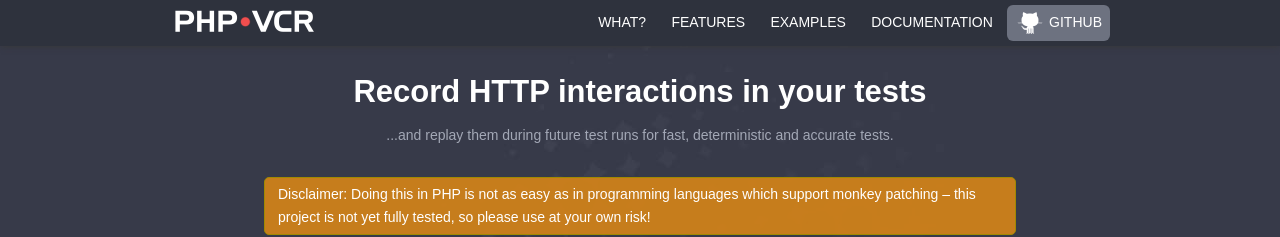
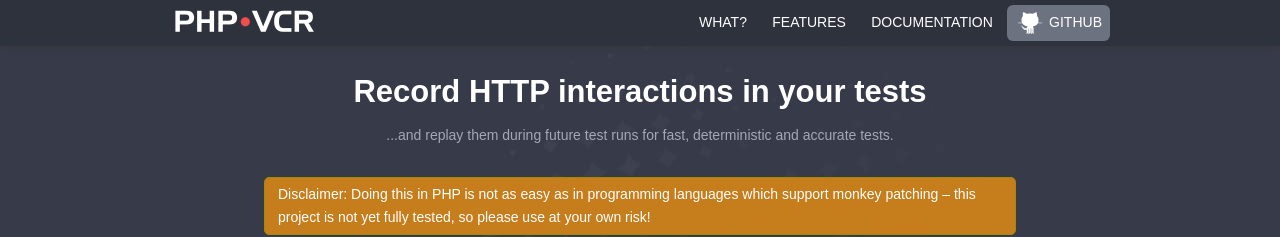
Before and after one commit to php-vcr/php-vcr.github.io, a Jekyll site: the page built from index.html, in a window 1280 px wide and 900 px high. Shown: the top 237 px of the window. Built offline with Jekyll 4.4.1, drawn with Linux system fonts in a browser that asks for light colours.

Commit message:
Uncomments not working examples link.

```diff
--- a/_includes/header.html
+++ b/_includes/header.html
@@ -7,7 +7,7 @@
         <div class="w-col w-col-8 nav-column">
           <a class="nav-link" href="/#page-nav-What" target="_self">What?</a>
           <a class="nav-link" href="/#page-nav-Features" target="_self">Features</a>
-          <a class="nav-link" href="/#page-nav-Documentation" target="_self">Examples</a>
+          <!-- <a class="nav-link" href="/#page-nav-Documentation" target="_self">Examples</a> -->
           <a class="nav-link" href="/documentation" target="_self">Documentation</a>
 
           <a class="w-inline-block button header-button" href="https://github.com/php-vcr/php-vcr">
```
